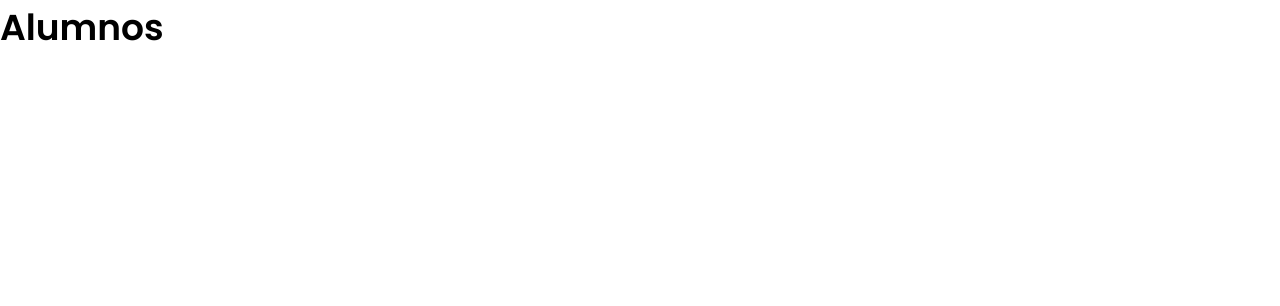
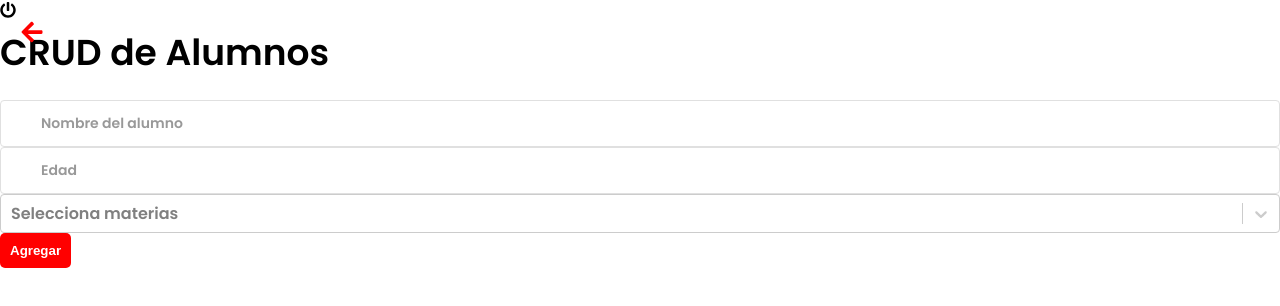
Before and after one commit to id-Romero/red, a React (Vite) app: page /alumnos in a window 1280 px wide. Shown: the top 306 px of the page. Built offline with nearby package versions, Linux system fonts and the light colour scheme.

Commit message:
funcionamiento de Student Screnn

```diff
--- a/package.json
+++ b/package.json
@@ -14,7 +14,8 @@
     "react": "^18.3.1",
     "react-dom": "^18.3.1",
     "react-icons": "^5.4.0",
-    "react-router-dom": "^6.22.1"
+    "react-router-dom": "^6.22.1",
+    "react-select": "^5.8.3"
   },
   "devDependencies": {
     "@eslint/js": "^9.9.1",
--- a/src/App.jsx
+++ b/src/App.jsx
@@ -3,6 +3,7 @@ import Login from './components/Login/Login';
 import Welcome from './components/Welcome/Welcome';
 import './App.css';
 import Subjects from './components/Subjects/Subjects';
+import Students from './components/Students/Students';
 
 function App() {
   return (
@@ -12,7 +13,7 @@ function App() {
           <Route path="/" element={<Login />} />
           <Route path="/welcome" element={<Welcome />} />
           <Route path='/materias' element={<Subjects/>} />
-          <Route path='/alumnos' element={<h1>Alumnos</h1>} />
+          <Route path='/alumnos' element={<Students />} />
           <Route path='/calificaciones' element={<h1>Calificaciones</h1>} />
         </Routes>
       </div>
--- /dev/null
+++ b/src/components/Students/Students.jsx
@@ -0,0 +1,146 @@
+import { useState, useEffect } from 'react';
+import { FaArrowLeft, FaTrash, FaPowerOff } from 'react-icons/fa';
+import Select from 'react-select';
+import { useNavigate } from 'react-router-dom';
+
+function Students() {
+    const navigate = useNavigate();
+    const [alumnos, setAlumnos] = useState(() => {
+        const savedAlumnos = JSON.parse(localStorage.getItem('alumnos'));
+        return savedAlumnos || [];
+    });
+    const [materias, setMaterias] = useState(() => {
+        const savedMaterias = JSON.parse(localStorage.getItem('materias'));
+        return savedMaterias || [];
+    });
+    const [form, setForm] = useState({ nombre: '', edad: '', materiasInscritas: [] });
+    const [editingIndex, setEditingIndex] = useState(null);
+
+    // Convertir materias en opciones para react-select
+    const materiaOptions = materias.map((materia) => ({
+        value: materia.nombre,
+        label: materia.nombre,
+    }));
+
+    // Guardar alumnos en el localStorage cuando cambien
+    useEffect(() => {
+        localStorage.setItem('alumnos', JSON.stringify(alumnos));
+    }, [alumnos]);
+
+    const handleChange = (e) => {
+        const { name, value } = e.target;
+        setForm({ ...form, [name]: value });
+    };
+
+    const handleMateriaChange = (selectedOptions) => {
+        setForm({
+            ...form,
+            materiasInscritas: selectedOptions.map((option) => option.value),
+        });
+    };
+
+    const generateUniqueId = () => {
+        let id;
+        do {
+            id = `MAT-${Math.floor(100000 + Math.random() * 900000)}`; // Generar un ID aleatorio tipo MAT-123456
+        } while (alumnos.some((alumno) => alumno.id === id)); // Asegurarse de que no se repita
+        return id;
+    };
+
+    const handleSubmit = (e) => {
+        e.preventDefault();
+
+        if (editingIndex !== null) {
+            // Editar alumno existente
+            const updatedAlumnos = [...alumnos];
+            updatedAlumnos[editingIndex] = { ...form, id: alumnos[editingIndex].id }; // Mantener el mismo ID
+            setAlumnos(updatedAlumnos);
+            setEditingIndex(null);
+        } else {
+            // Agregar nuevo alumno con ID único
+            const newAlumno = { ...form, id: generateUniqueId() };
+            setAlumnos([...alumnos, newAlumno]);
+        }
+
+        setForm({ nombre: '', edad: '', materiasInscritas: [] });
+    };
+
+    const handleEdit = (index) => {
+        const alumno = alumnos[index];
+        setForm({
+            nombre: alumno.nombre,
+            edad: alumno.edad,
+            materiasInscritas: alumno.materiasInscritas,
+        });
+        setEditingIndex(index);
+    };
+
+    const handleDelete = (index) => {
+        const updatedAlumnos = alumnos.filter((_, i) => i !== index);
+        setAlumnos(updatedAlumnos);
+    };
+
+    return (
+        <div className="alumnos-container">
+            {/* Flecha para regresar */}
+            <FaArrowLeft className="back-arrow" onClick={() => navigate('/Welcome')} />
+
+            {/* Botón de salir */}
+            <FaPowerOff className="logout-icon" onClick={() => navigate('/')} />
+
+            <h1>CRUD de Alumnos</h1>
+
+            {/* Formulario */}
+            <form className="alumnos-form" onSubmit={handleSubmit}>
+                <input
+                    type="text"
+                    name="nombre"
+                    placeholder="Nombre del alumno"
+                    value={form.nombre}
+                    onChange={handleChange}
+                    required
+                />
+                <input
+                    type="number"
+                    name="edad"
+                    placeholder="Edad"
+                    value={form.edad}
+                    onChange={handleChange}
+                    required
+                />
+                <Select
+                    options={materiaOptions}
+                    isMulti
+                    value={materiaOptions.filter((option) =>
+                        form.materiasInscritas.includes(option.value)
+                    )}
+                    onChange={handleMateriaChange}
+                    placeholder="Selecciona materias"
+                />
+                <button type="submit" className="btn-submit">
+                    {editingIndex !== null ? 'Actualizar' : 'Agregar'}
+                </button>
+            </form>
+
+            {/* Lista de alumnos */}
+            <ul className="alumnos-list">
+                {alumnos.map((alumno, index) => (
+                    <li key={index} className="alumno-item">
+                        <div className="alumno-info" onClick={() => handleEdit(index)}>
+                            <p><strong>Nombre:</strong> {alumno.nombre}</p>
+                            <p><strong>Edad:</strong> {alumno.edad}</p>
+                            <p><strong>Materias:</strong> {alumno.materiasInscritas.join(', ')}</p>
+                            <p><strong>Matrícula:</strong> {alumno.id}</p>
+                        </div>
+                        <FaTrash
+                            className="delete-icon"
+                            onClick={() => handleDelete(index)}
+                        />
+                    </li>
+                ))}
+            </ul>
+        </div>
+    );
+}
+
+export default Students;
```
Also changed, not shown: src/components/Students/Students.css (added), 1 other file (tests, documents, lock files or other folders).
